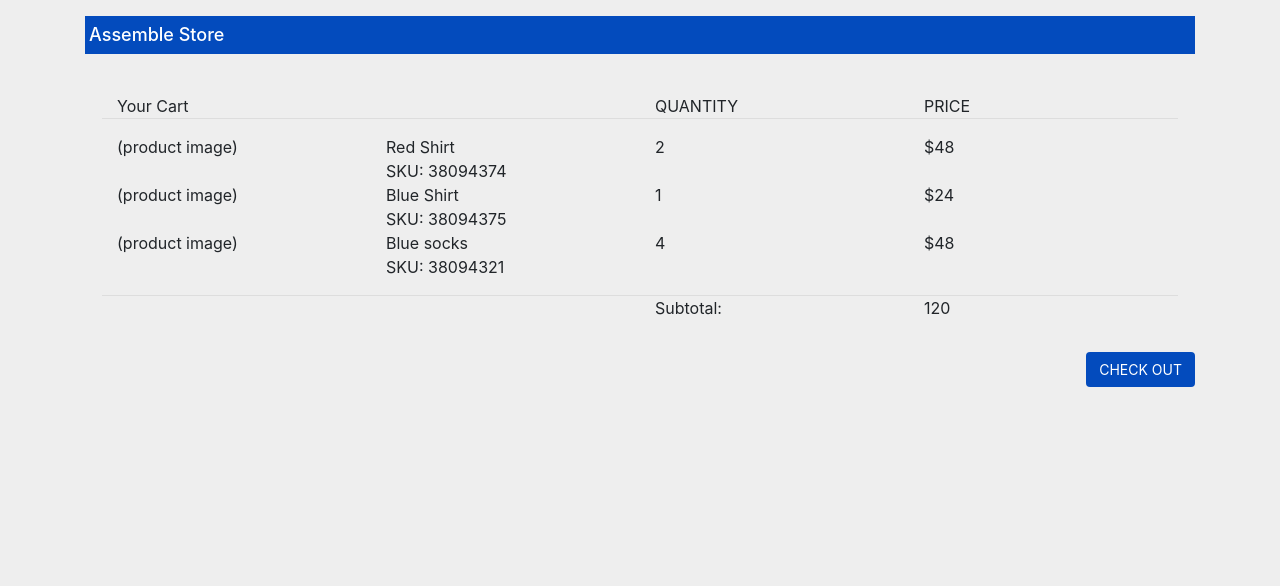
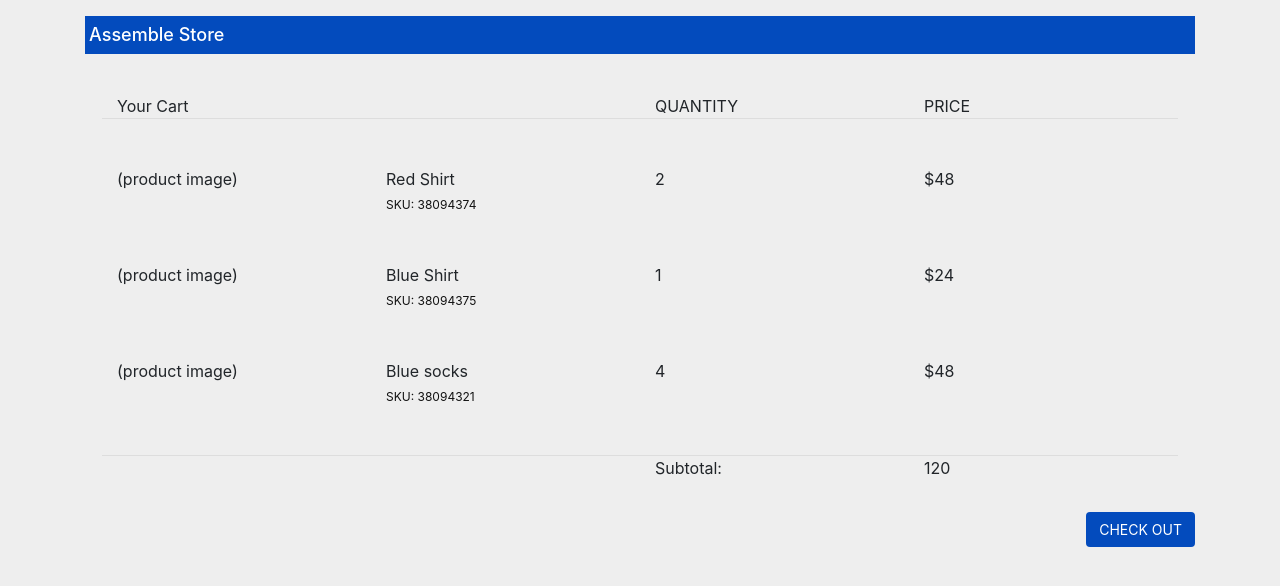
Before and after one commit to PeterBreen/assemble-test, a React (Create React App) app: page / in a window 1280 px wide. Shown: the top 586 px of the page. Built offline with nearby package versions, Linux system fonts and the light colour scheme.

Commit message:
bring shopping cart closer to spec

```diff
--- a/src/App.css
+++ b/src/App.css
@@ -15,6 +15,13 @@ button.btn-assemble {
 button.btn-assemble:hover {
   color: #fff;
   background: #116cfb;
+}
+.cart-item {
+  margin: 3rem 0;
+}
+.cart-sku {
+  font-size: 12px;
+  color: #111;
 }
 .cartheader {
   border-bottom: 1px solid #ddd;
--- a/src/shoppingcart.js
+++ b/src/shoppingcart.js
@@ -54,9 +54,9 @@ class ShoppingCart extends React.Component {
         return (
           <div className="page-container">
             <CartHeader />
-            {cart.map(cart => <div key={cart.sku} className="row">
+            {cart.map(cart => <div key={cart.sku} className="row cart-item">
               <div className="product-image col">(product image)</div>
-              <div className="product-info col"><span>{cart.name}</span><br /><span className="allcaps">SKU: {cart.sku}</span></div>
+              <div className="product-info col"><span>{cart.name}</span><br /><span className="allcaps cart-sku">SKU: {cart.sku}</span></div>
               <div className="product-qty col">{cart.quantity}</div>
               <div className="product-price col">${cart.quantity * cart.unitPrice}</div>
 
```
